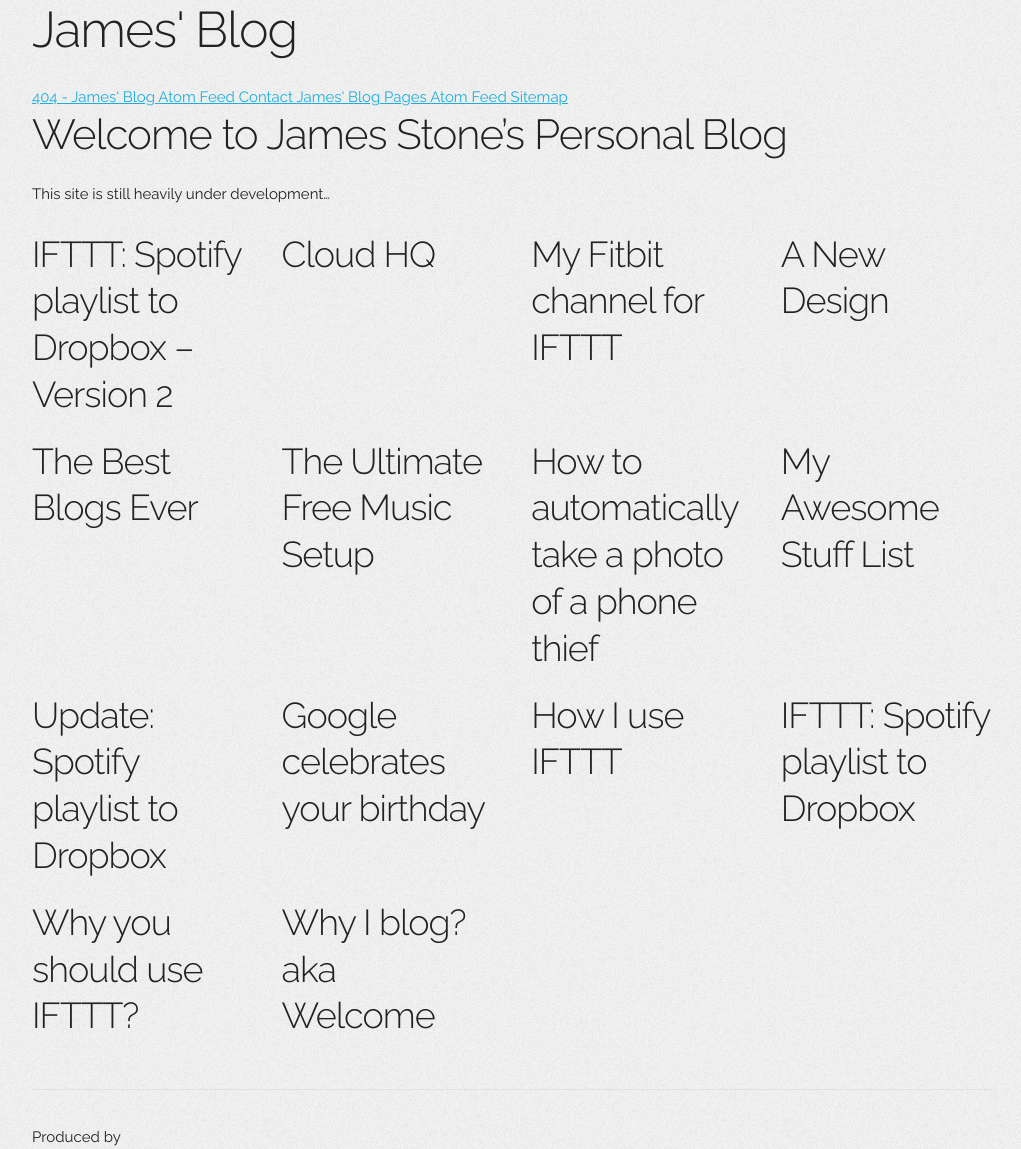
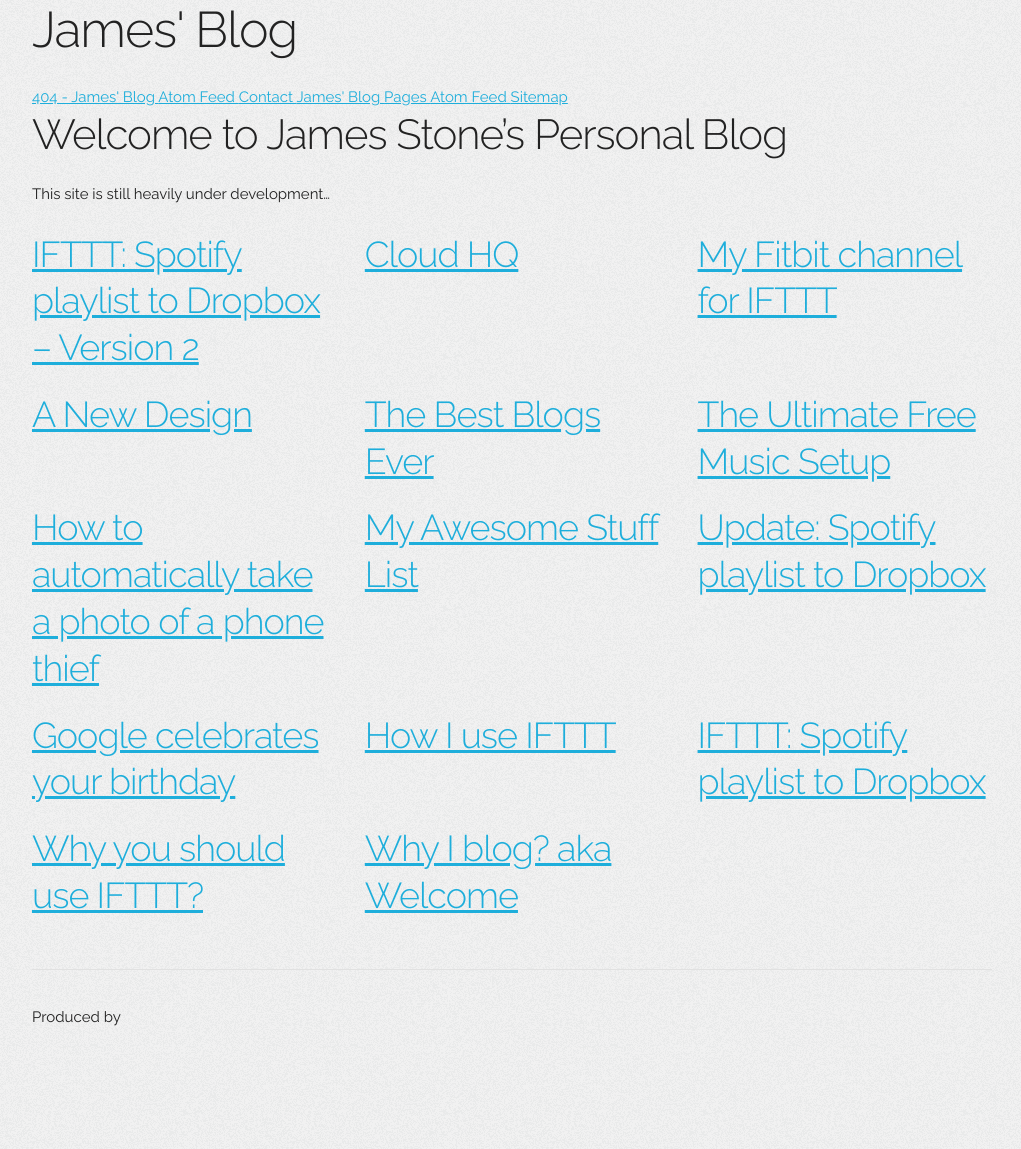
Before and after one commit to jamesmstone/blog, a Jekyll site: the page built from index.md, in a window 1280 px wide. Shown: the whole page, without its empty margins (128-1149 px from the left). Built offline with Jekyll 4.4.1, drawn with Linux system fonts in a browser that asks for light colours; after the commit the page ends 1029 px from its top, so only the background shows below that.

Commit message:
nav and index config

```diff
--- a/index.md
+++ b/index.md
@@ -10,12 +10,12 @@ This site is still heavily under development...
 {% assign loopindex = 0 %}
 {% for page in site.posts %}
    {% assign loopindex = loopindex | plus: 1 %}
-   {% assign rowfinder = loopindex | modulo: 4 %}
+   {% assign rowfinder = loopindex | modulo: 3 %}
    {% if rowfinder == 1 %}
    <div class="row">
    {% endif %}
-   <div class="three columns">
-      <h3>{{ page.title }}</h3>
+   <div class="one-third column">
+      <h3><a href="{{ page.url }}">{{ page.title }}</a></h3>
    </div>
    {% if rowfinder == 0 %}
    </div>
```
